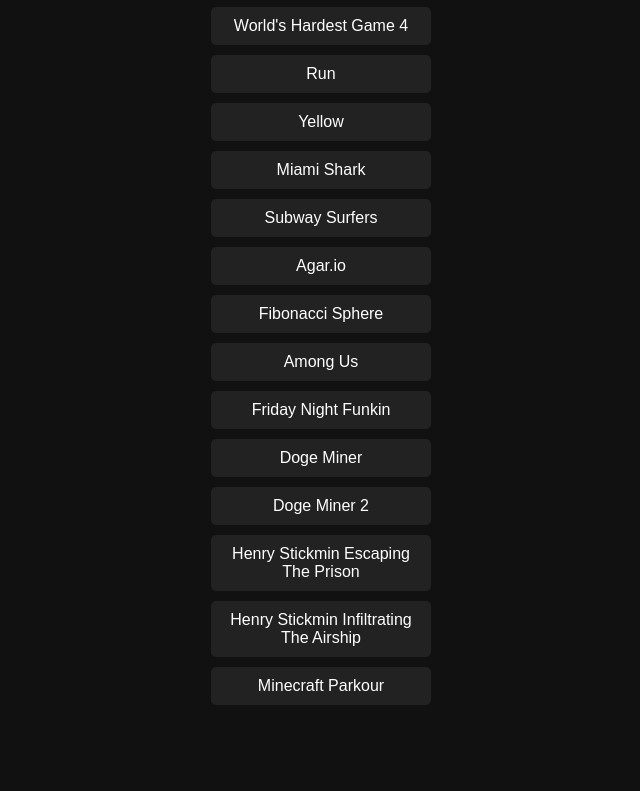
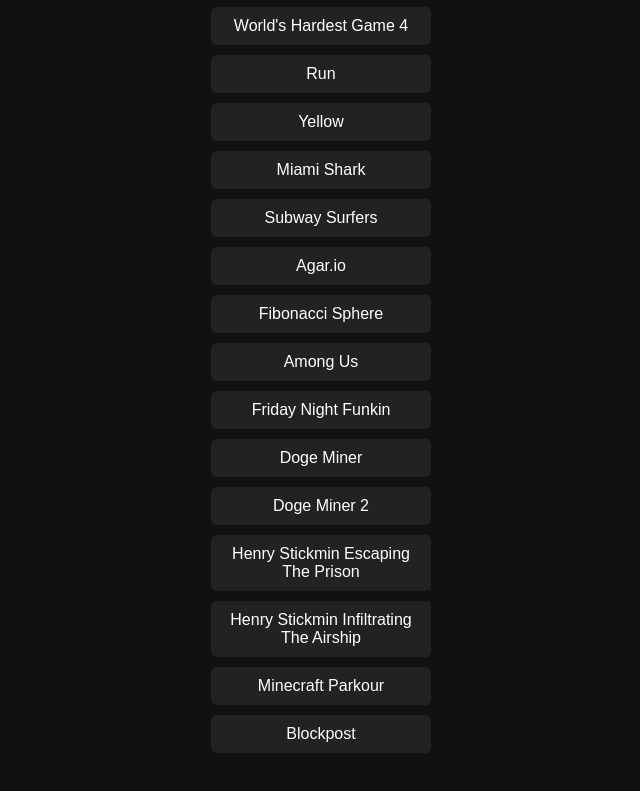
Before and after one commit to pixelpill/GojoCatGames, a plain HTML site: page index.html in a window 1280 px wide. Shown: the part 723-1514 px from the top of the page, without its empty margins (319-959 px from the left). Before the commit the page ends 1486 px from the top, so only its background shows below. Drawn offline with Linux system fonts and the light colour scheme.

Commit message:
Update index.html

```diff
--- a/index.html
+++ b/index.html
@@ -59,6 +59,7 @@
   <a href="EscapingThePrison.html">Henry Stickmin Escaping The Prison</a>
    <a href="InfiltratingTheAirship.html">Henry Stickmin Infiltrating The Airship</a>
    <a href="MinecraftParkour.html">Minecraft Parkour</a>
+  <a href="Blockpost.html">Blockpost</a>
 
 
 
```
